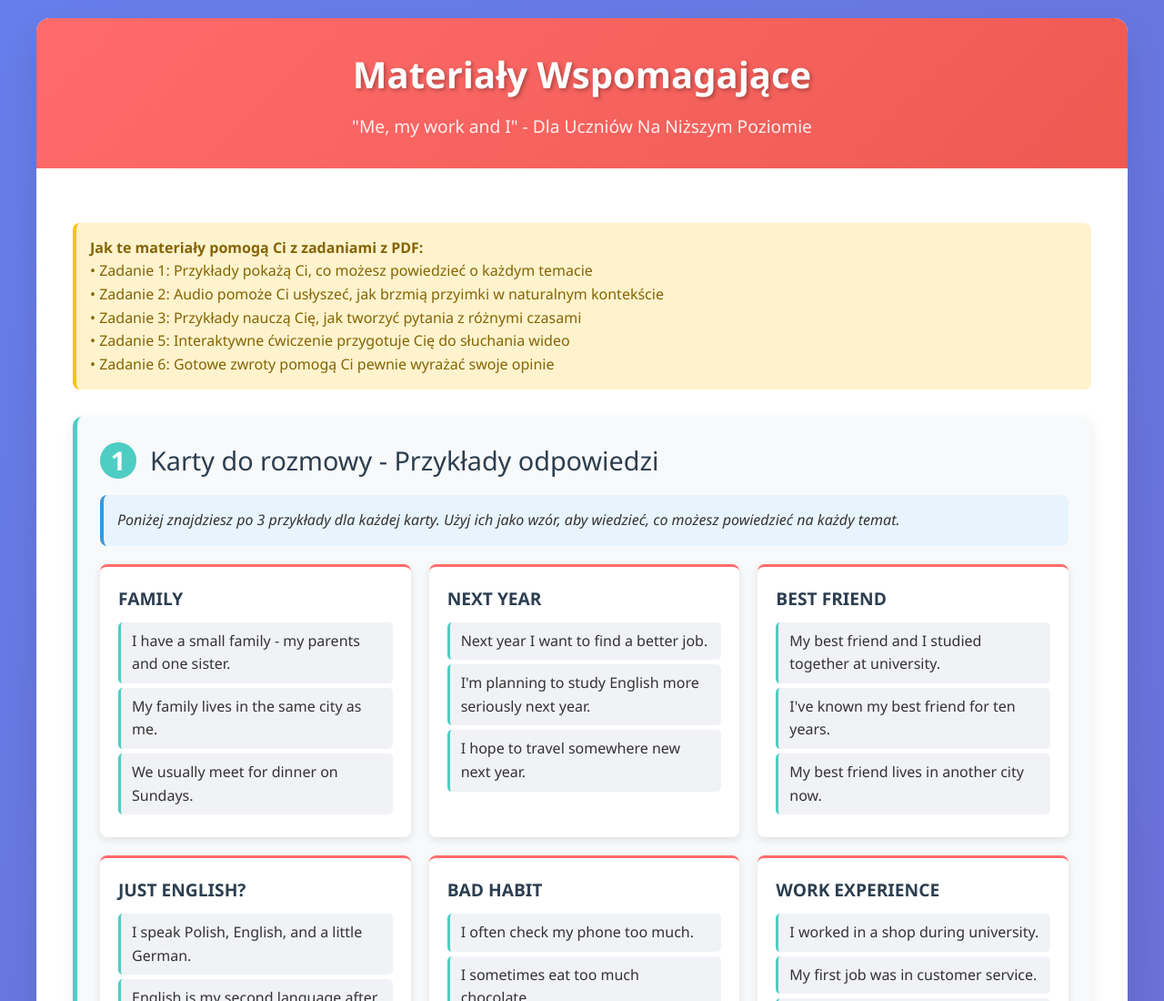
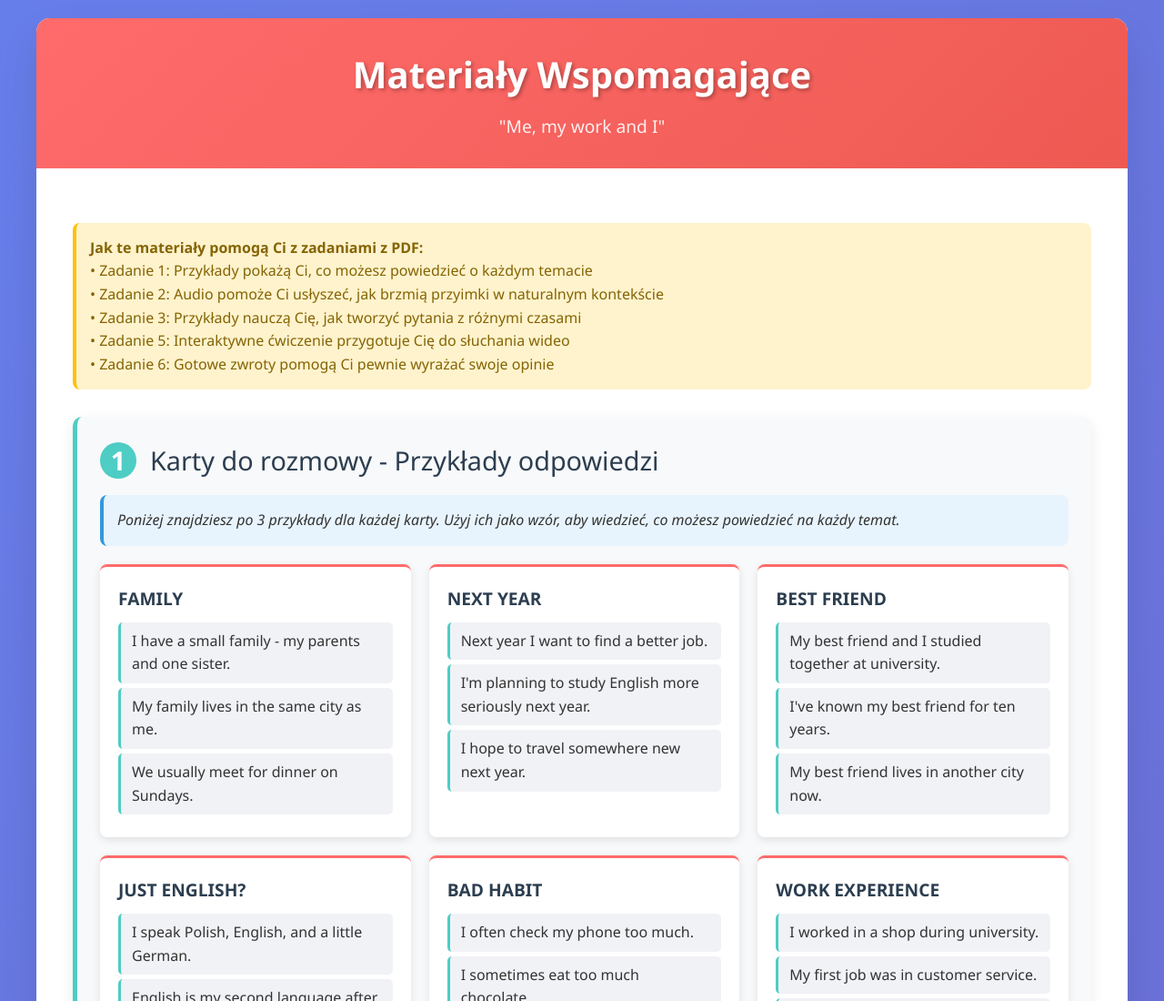
Before and after one commit to xRoyBatty/xroybatty.github.io, a website: page PatrycjaK1.html in a window 1280 px wide. Shown: the top 1100 px of the page at 91% size. Drawn offline with Linux system fonts and the light colour scheme.

Commit message:
Update PatrycjaK1.html

```diff
--- a/PatrycjaK1.html
+++ b/PatrycjaK1.html
@@ -317,7 +317,7 @@
     <div class="container">
         <div class="header">
             <h1>Materiały Wspomagające</h1>
-            <p>"Me, my work and I" - Dla Uczniów Na Niższym Poziomie</p>
+            <p>"Me, my work and I"</p>
         </div>
 
         <div class="content">
```
